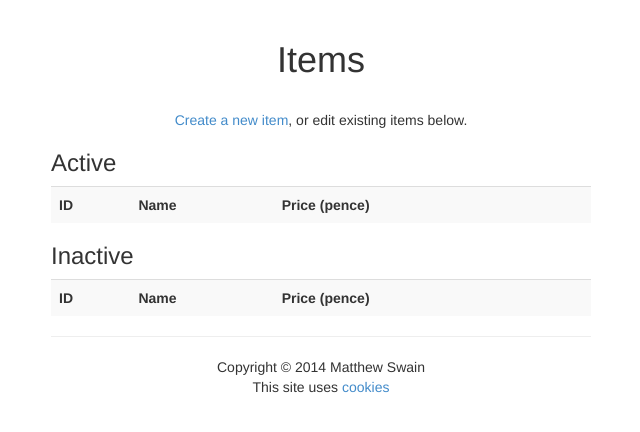
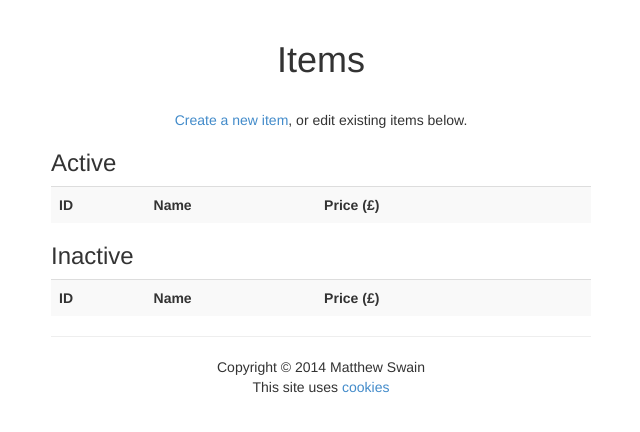
Before and after one commit to matthewswain/HonestyShop, a Flask app: template templates/items.html in a window 1280 px wide. Shown: the part 52-484 px from the top of the page, without its empty margins (319-959 px from the left). Run offline with Flask 2, Linux system fonts and the light colour scheme; the template is opened without the code that fills it, so the values that code supplies are empty; some libraries are stand-ins or nearby versions.

Commit message:
Fixed incorrect label on item page.

```diff
--- a/templates/items.html
+++ b/templates/items.html
@@ -12,7 +12,7 @@
 	<tr>
 		<th>ID</th>
 		<th>Name</th>
-		<th>Price (pence)</th>
+		<th>Price (£)</th>
 		<th></th>
 	</tr>
 	{% for item in data['items'] %}
@@ -34,7 +34,7 @@
 	<tr>
 		<th>ID</th>
 		<th>Name</th>
-		<th>Price (pence)</th>
+		<th>Price (£)</th>
 		<th></th>
 	</tr>
 	{% for item in data['items'] %}
```
